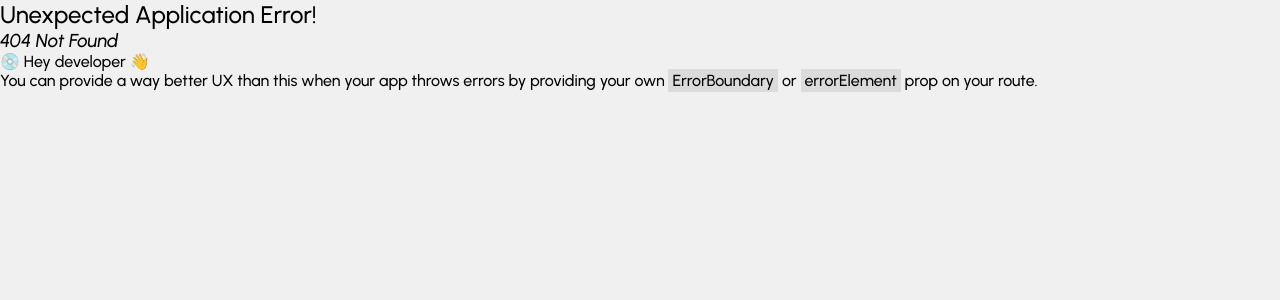
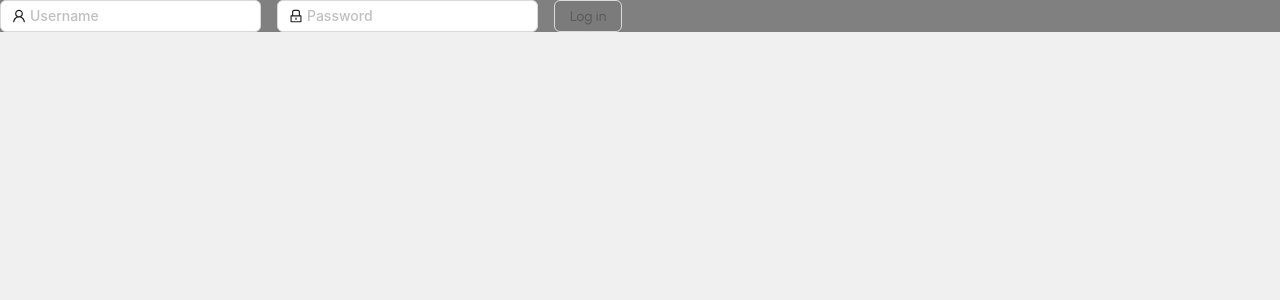
Before and after one commit to AR-Tausif/victoriaade12, a React (Vite) app: page /login in a window 1280 px wide. Before the commit this address had no page. Shown: the top 300 px of the page. Built offline with nearby package versions, Linux system fonts and the light colour scheme.

Commit message:
login route and page created

```diff
--- /dev/null
+++ b/src/components/forms/index.ts
@@ -0,0 +1 @@
+export * from "./login-form";
--- /dev/null
+++ b/src/components/forms/login-form.tsx
@@ -0,0 +1,59 @@
+import React, { useEffect, useState } from "react";
+import { LockOutlined, UserOutlined } from "@ant-design/icons";
+import { Button, Form, Input } from "antd";
+
+export const LoginForm: React.FC = () => {
+  const [form] = Form.useForm();
+  const [clientReady, setClientReady] = useState<boolean>(false);
+
+  // To disable submit button at the beginning.
+  useEffect(() => {
+    setClientReady(true);
+  }, []);
+
+  const onFinish = (values: unknown) => {
+    console.log("Finish:", values);
+  };
+
+  return (
+    <Form
+      form={form}
+      name="horizontal_login"
+      layout="inline"
+      onFinish={onFinish}
+    >
+      <Form.Item
+        name="username"
+        rules={[{ required: true, message: "Please input your username!" }]}
+      >
+        <Input prefix={<UserOutlined />} placeholder="Username" />
+      </Form.Item>
+      <Form.Item
+        name="password"
+        rules={[{ required: true, message: "Please input your password!" }]}
+      >
+        <Input
+          prefix={<LockOutlined />}
+          type="password"
+          placeholder="Password"
+        />
+      </Form.Item>
+      <Form.Item shouldUpdate>
+        {() => (
+          <Button
+            type="primary"
+            htmlType="submit"
+            disabled={
+              !clientReady ||
+              !form.isFieldsTouched(true) ||
+              !!form.getFieldsError().filter(({ errors }) => errors.length)
+                .length
+            }
+          >
+            Log in
+          </Button>
+        )}
+      </Form.Item>
+    </Form>
+  );
+};
--- /dev/null
+++ b/src/components/forms/styles/login-form.css
@@ -0,0 +1 @@
+.login-page
--- a/src/pages/index.tsx
+++ b/src/pages/index.tsx
@@ -2,3 +2,4 @@ export { Dashboard } from "./dashboard";
 export { AccountDetails } from "./account-details";
 export { AccountDetailsById } from "./account-details-by-id";
 export { Service } from "./service";
+export { Login } from "./login";
--- /dev/null
+++ b/src/pages/login.tsx
@@ -0,0 +1,9 @@
+import { LoginForm } from "../components/forms";
+import "./styles/login.css"
+export const Login = () => {
+  return (
+    <div className="login-page">
+      <LoginForm />
+    </div>
+  );
+};
--- /dev/null
+++ b/src/pages/styles/login.css
@@ -0,0 +1,6 @@
+.login-page{
+    width: 100%;
+    height: 100%;
+    background: gray;
+
+}
--- a/src/routes/router.tsx
+++ b/src/routes/router.tsx
@@ -3,6 +3,7 @@ import {
   AccountDetails,
   AccountDetailsById,
   Dashboard,
+  Login,
   Service,
 } from "../pages";
 import App from "../App";
@@ -30,5 +31,9 @@ const router = createBrowserRouter([
       },
     ],
   },
+  {
+    path: "/login",
+    element: <Login />,
+  },
 ]);
 export default router;
```
